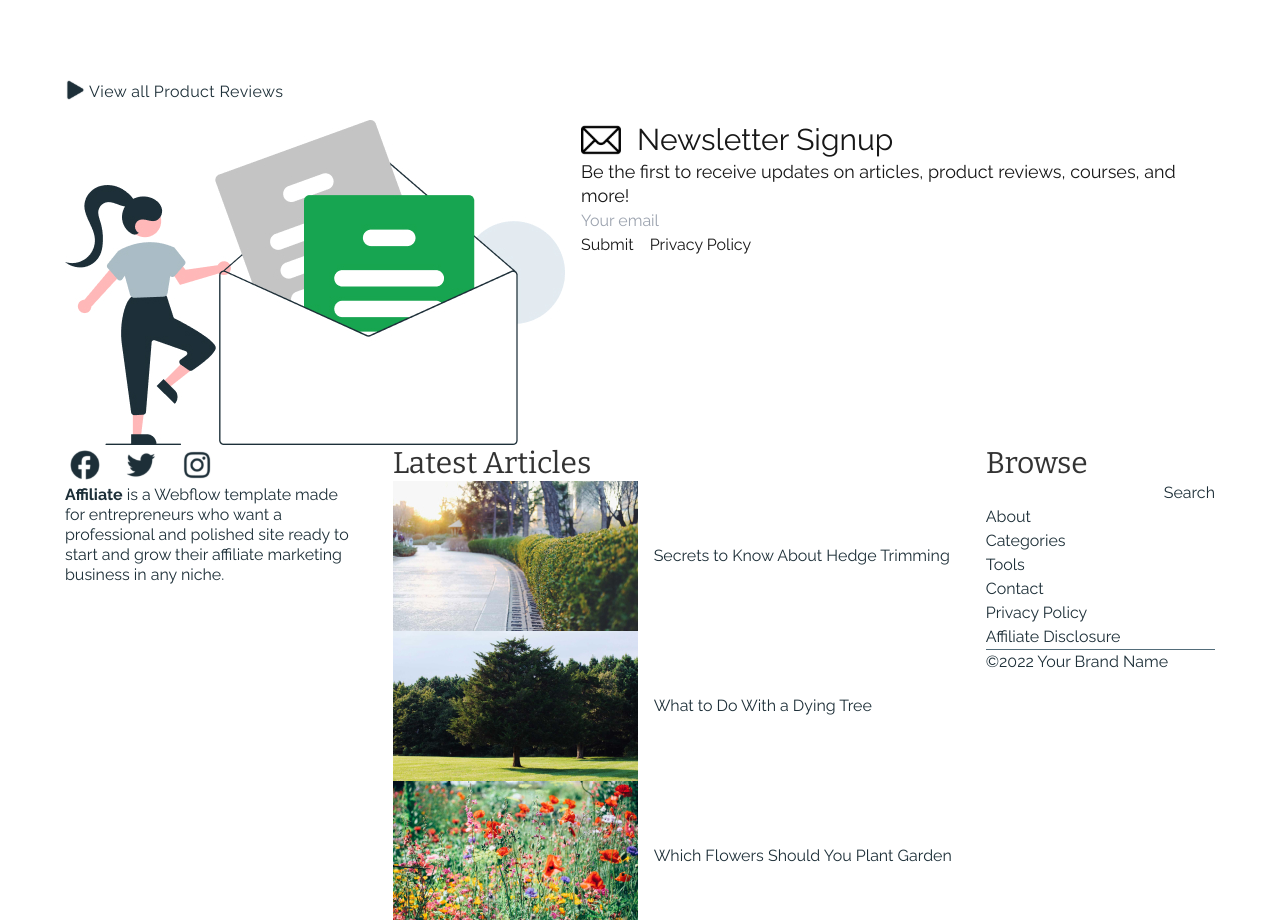
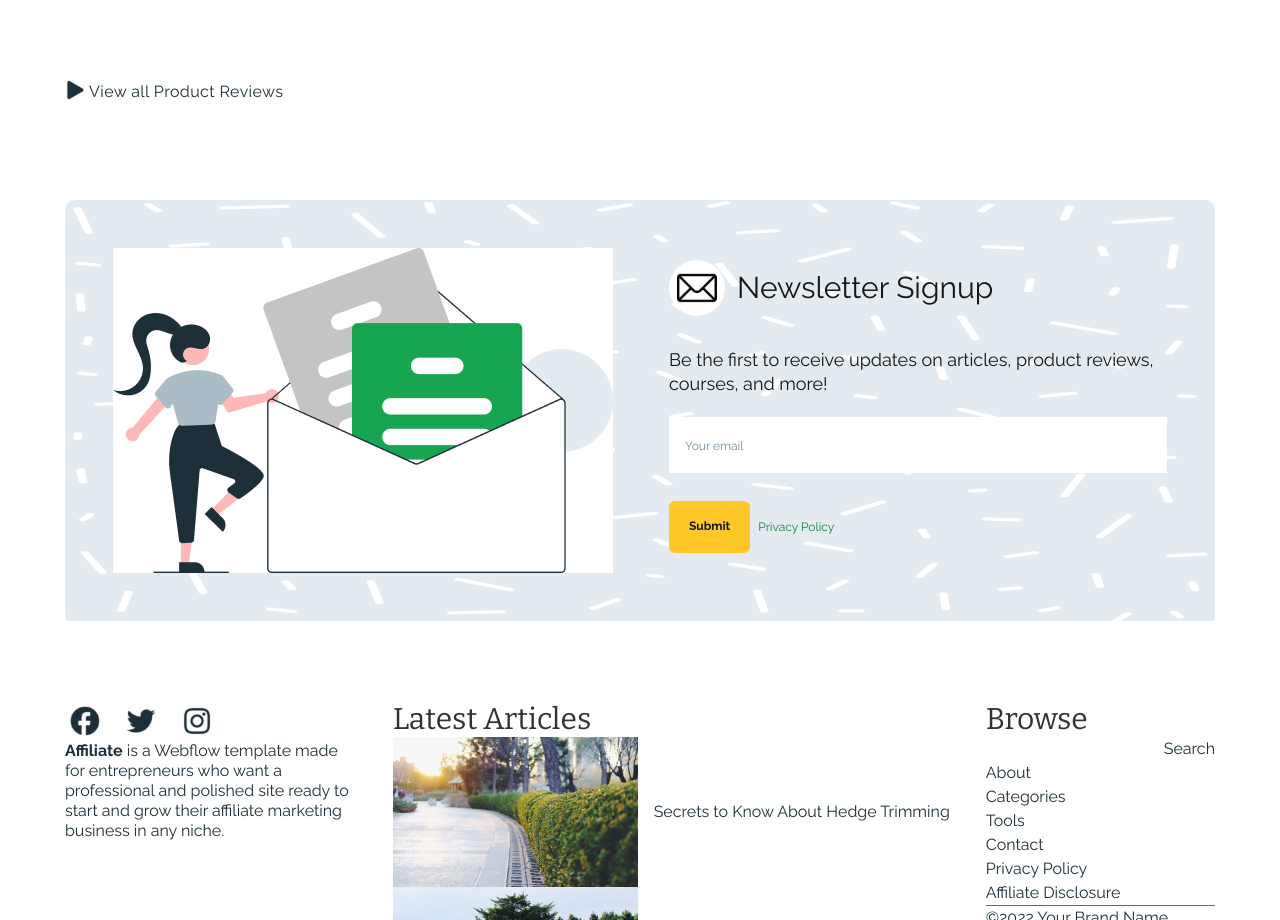
Before and after one commit to theCapnCoder/3_low_affiliate, a Next.js app: page / in a window 1280 px wide. Shown: the part 2087-3007 px from the top of the page. Built offline with nearby package versions, Linux system fonts and the light colour scheme.

Commit message:
feat: NewsLetter markUp

```diff
--- a/src/app/_containers/newsletter.tsx
+++ b/src/app/_containers/newsletter.tsx
@@ -1,29 +1,38 @@
 import Image from "next/image";
 import Mail from "../../../public/img/mail.jpg";
 import { MailLarge } from "@/assets/svg";
+import { Button } from "../_components/button";
 
 export const Newsletter = () => {
   return (
-    <section>
-      <div className="flex gap-4">
+    <section className="py-20">
+      <div className="flex gap-14 bg-[url('/img/pattern_large.png')] p-12">
         <Image src={Mail} alt="mail" />
 
         <div>
-          <div className="flex items-center gap-4">
-            <MailLarge />
+          <div className="mb-8 flex items-center gap-3 pt-3">
+            <div className="flex h-14 w-14 items-center justify-center rounded-full bg-white">
+              <MailLarge />
+            </div>
             <h3 className="text-3xl">Newsletter Signup</h3>
           </div>
 
-          <p className="text-lg leading-snug">
+          <p className="mb-5 text-lg leading-snug">
             Be the first to receive updates on articles, product reviews,
             courses, and more!
           </p>
 
-          <input type="text" placeholder="Your email" />
+          <input
+            type="text"
+            placeholder="Your email"
+            className="mb-7 w-full p-4 placeholder:text-xs placeholder:text-blue_gray"
+          />
 
-          <div className="flex items-center gap-4">
-            <button>Submit</button>
-            <p className="text-sx">Privacy Policy</p>
+          <div className="flex items-center gap-2">
+            <Button yellow size="md">
+              Submit
+            </Button>
+            <p className="text-green_dark text-xs">Privacy Policy</p>
           </div>
         </div>
       </div>
```
